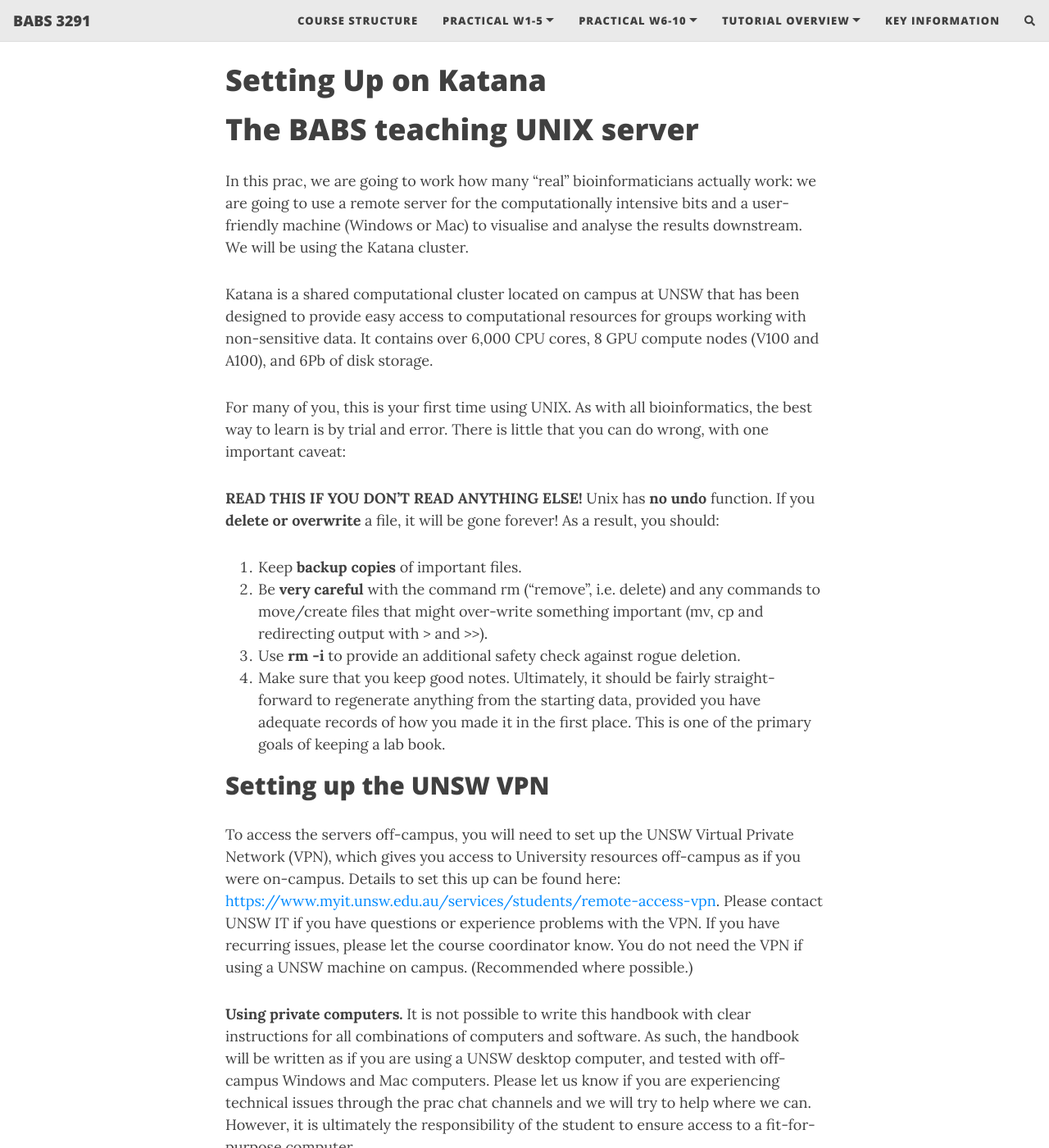
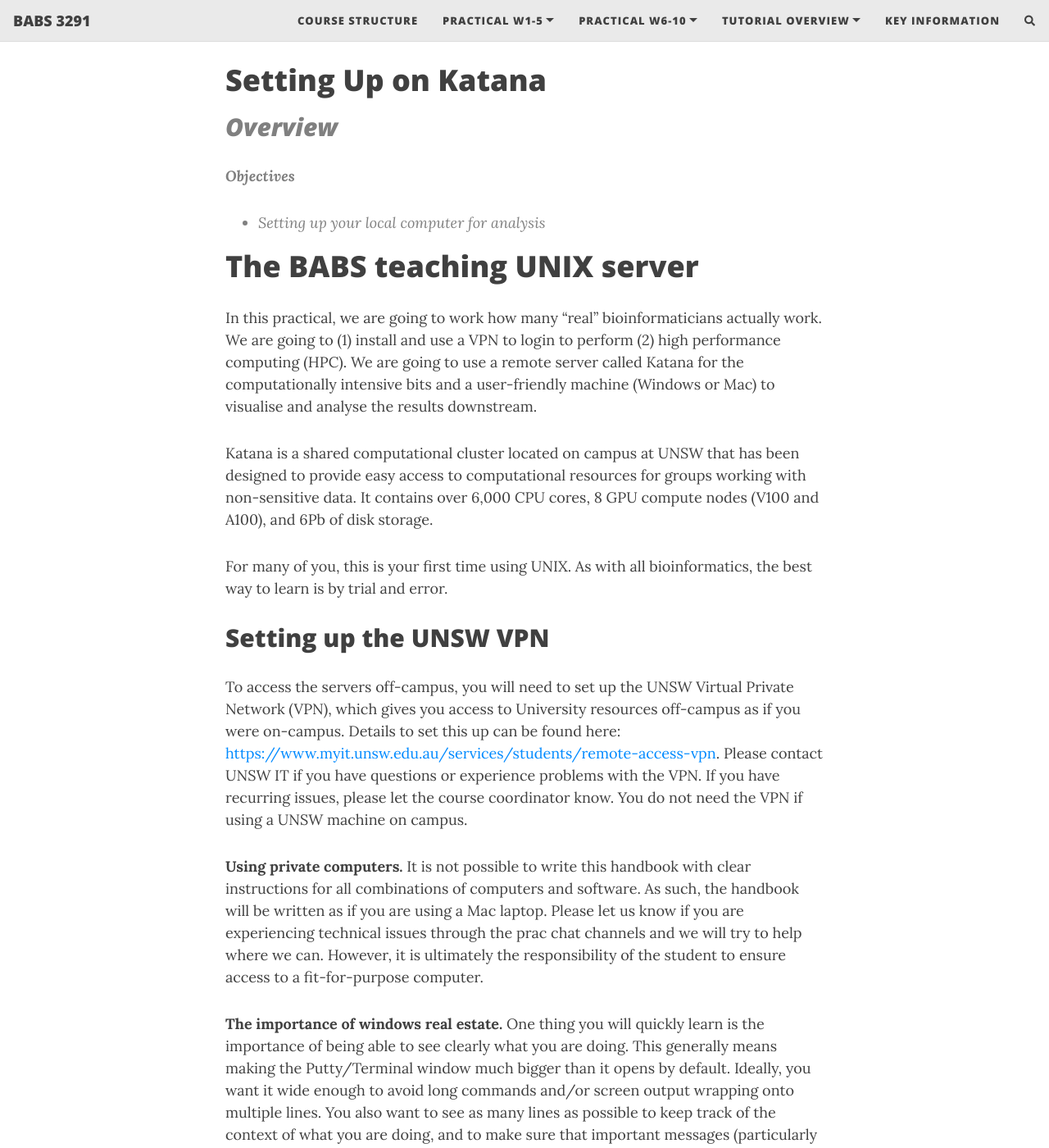
Before and after one commit to theheking/babs-rna-seq-2024, a Jekyll site: the page built from practical_overview/Week1A_SettingUpOnKatana.md, in a window 1280 px wide and 1400 px high, scrolled down 364 px. Shown: the whole window at 82% size. Built offline with Jekyll 4.4.1, drawn with Linux system fonts in a browser that asks for light colours; nearby versions of some CDN libraries; comment, search, counter and statistics services are not loaded; some of the changed text lies outside the part shown.

Commit message:
Update Week1A_SettingUpOnKatana.md

````diff
--- a/practical_overview/Week1A_SettingUpOnKatana.md
+++ b/practical_overview/Week1A_SettingUpOnKatana.md
@@ -5,40 +5,65 @@ title: Week 1A Intro to Shell - Setting Up on Katana
 
 Setting Up on Katana
 =====================
+
+> Overview
+> --------
+>
+> **Objectives**
+>
+> *   Setting up your local computer for analysis
+>
+
+
+
 # The BABS teaching UNIX server
 
-In this prac, we are going to work how many "real" bioinformaticians actually work: we are going to use a remote server for the computationally intensive bits and a user-friendly machine (Windows or Mac) to visualise and analyse the results downstream. We will be using the Katana cluster.
+In this practical, we are going to work how many "real" bioinformaticians actually work. We are going to (1) install and use a VPN to login to perform (2) high performance computing (HPC). We are going to use a remote server called Katana for the computationally intensive bits and a user-friendly machine (Windows or Mac) to visualise and analyse the results downstream.
 
 Katana is a shared computational cluster located on campus at UNSW that has been designed to provide easy access to computational resources for groups working with non-sensitive data. It contains over 6,000 CPU cores, 8 GPU compute nodes (V100 and A100), and 6Pb of disk storage.
 
-For many of you, this is your first time using UNIX. As with all bioinformatics, the best way to learn is by trial and error. There is little that you can do wrong, with one important caveat:
-
-**READ THIS IF YOU DON'T READ ANYTHING ELSE!**
- Unix has  **no undo**  function. If you  **delete or overwrite**  a file, it will be gone forever! As a result, you should:
- 1.    Keep  **backup copies**  of important files.
- 2.    Be  **very careful**  with the command rm ("remove", i.e. delete) and any commands to move/create files that might over-write something important (mv, cp and redirecting output with \> and \>\>).
- 3.    Use  **rm -i**  to provide an additional safety check against rogue deletion.
- 4.     Make sure that you keep good notes. Ultimately, it should be fairly straight-forward to regenerate anything from the starting data, provided you have adequate records of how you made it in the first place. This is one of the primary goals of keeping a lab book.
+For many of you, this is your first time using UNIX. As with all bioinformatics, the best way to learn is by trial and error.
 
 ## Setting up the UNSW VPN
-
-To access the servers off-campus, you will need to set up the UNSW Virtual Private Network (VPN), which gives you access to University resources off-campus as if you were on-campus. Details to set this up can be found here: [https://www.myit.unsw.edu.au/services/students/remote-access-vpn](https://www.myit.unsw.edu.au/services/students/remote-access-vpn). Please contact UNSW IT if you have questions or experience problems with the VPN. If you have recurring issues, please let the course coordinator know. You do not need the VPN if using a UNSW machine on campus. (Recommended where possible.)
+To access the servers off-campus, you will need to set up the UNSW Virtual Private Network (VPN), which gives you access to University resources off-campus as if you were on-campus. Details to set this up can be found here: [https://www.myit.unsw.edu.au/services/students/remote-access-vpn](https://www.myit.unsw.edu.au/services/students/remote-access-vpn). Please contact UNSW IT if you have questions or experience problems with the VPN. If you have recurring issues, please let the course coordinator know. You do not need the VPN if using a UNSW machine on campus.
 
 **Using private computers.**
-It is not possible to write this handbook with clear instructions for all combinations of computers and software. As such, the handbook will be written as if you are using a UNSW desktop computer, and tested with off-campus Windows and Mac computers. Please let us know if you are experiencing technical issues through the prac chat channels and we will try to help where we can. However, it is ultimately the responsibility of the student to ensure access to a fit-for-purpose computer.
+It is not possible to write this handbook with clear instructions for all combinations of computers and software. As such, the handbook will be written as if you are using a Mac laptop. Please let us know if you are experiencing technical issues through the prac chat channels and we will try to help where we can. However, it is ultimately the responsibility of the student to ensure access to a fit-for-purpose computer.
 
 **The importance of windows real estate.**
- One thing you will quickly learn is the importance of being able to see clearly what you are doing. This generally means making the Putty/Terminal window much bigger than it opens by default. Ideally, you want it wide enough to avoid long commands and/or screen output wrapping onto multiple lines. You also want to see as many lines as possible to keep track of the context of what you are doing, and to make sure that important messages (particularly errors) do not disappear off the top of the screen. The precise way to resize your window will depend on your computer/software combination, but seek some advice during a prac session if you cannot find out how to do it.
+One thing you will quickly learn is the importance of being able to see clearly what you are doing. This generally means making the Putty/Terminal window much bigger than it opens by default. Ideally, you want it wide enough to avoid long commands and/or screen output wrapping onto multiple lines. You also want to see as many lines as possible to keep track of the context of what you are doing, and to make sure that important messages (particularly errors) do not disappear off the top of the screen. The precise way to resize your window will depend on your computer/software combination, but seek some advice during a prac session if you cannot find out how to do it.
 
 **NOTE:** You will also find life easier with a bigger monitor – use the biggest screen/resolution that you can, especially when working with anything graphical.
 
+
 ## Logging on to the system
+You need to follow different methods of logging on depending on the operating system and computer.
 
-You log on to the server using your **zID** and **zPass** and a program that lets you connect via a "secure shell (SSH)". On UNSW machines, we use a program called **Putty**. It's a free, standalone executable that you can download from https://www.putty.org/, or copy a downloaded version onto a windows computer and it should run fine. You If you use a Mac, you simply need to open the **Terminal**. Terminal is generally found in the "Other" folder in Launchpad, or just search for "Terminal" with Spotlight. Once open, **Keep in Dock** for handy future access.
+
+### Logging on from Mac OSX
+
+If you use a Mac, you simply need to open the **Terminal**. Terminal is generally found in the "Other" folder in Launchpad, or just search for "Terminal" with Spotlight. Once open, **Keep in Dock** for handy future access. You log on to the server using your **zID** and **zPass** and a program that lets you connect via a "secure shell (SSH)".
+
+To log on from Mac OSX (or a UNIX machine), open the Terminal and type at the prompt (replacing zID with your own **zID** ):
+
+```
+$ ssh zID@katana.restech.unsw.edu.au
+```
+
+Enter your **zPass** when prompted. (If it doesn't work, check that you replaced zID with your own **zID**!)
+
+### Logging on from Windows OS
+Recent
+
+
+
+**Logging on from outside UNSW.**
+ Remember that to log on from outside UNSW, you will need to connect to the university virtual private network (VPN). See https://www.myit.unsw.edu.au/services/students/remote-access-vpn for more information.
+
+
 
 ### Logging on the server with putty
-
-On a UNSW machine, Putty is available from the start menu under PuTTY. This will open up the main putty window. In the **Host Name** box type: katana.restech.unsw.edu.au. To save yourself having to type this again, you can **Save** the session as BABS3291 and later **Load** it. (If you change terminal settings, you can save these too.)
+On UNSW machines, we use a program called **Putty**. On a UNSW machine, Putty is available from the start menu under PuTTY. This will open up the main putty window. In the **Host Name** box type: katana.restech.unsw.edu.au. To save yourself having to type this again, you can **Save** the session as BABS3291 and later **Load** it. (If you change terminal settings, you can save these too.)
 
 ![img](../assets/img/1.png)
 ![images](../assets/img/2.png)
@@ -64,18 +89,6 @@ To log off the server, simply close the Putty window or type:
 $ exit
 ```
 
-### Logging on from Mac OSX
-
-To log on from Mac OSX (or a UNIX machine), open the Terminal and type at the prompt (replacing zID with your own **zID** ):
-
-```
-$ ssh zID@katana.restech.unsw.edu.au
-```
-
-Enter your **zPass** when prompted. (If it doesn't work, check that you replaced zID with your own **zID**!)
-
-**Logging on from outside UNSW.**
- Remember that to log on from outside UNSW, you will need to connect to the university virtual private network (VPN). See https://www.myit.unsw.edu.au/services/students/remote-access-vpn for more information.
 
 ### What happens if the server fails?
 
@@ -98,5 +111,13 @@ If you have any extra time here are a couple of things to do to make your login
 2) Form a symbolic link for your scratch location. This means that instead of having to write out the entire location, you can have a fake folder (https://www.faqforge.com/linux/create-shortcuts-in-linux-symbolic-links/)
 3) Edit your bashrc file (this is more complicated and not recommended until you are comfortable with UNIX) (https://docs.rc.fas.harvard.edu/kb/editing-your-bashrc/)
 
+There is little that you can do wrong, with one important caveat:
+**READ THIS IF YOU DON'T READ ANYTHING ELSE!**
+ Unix has  **no undo**  function. If you  **delete or overwrite**  a file, it will be gone forever! As a result, you should:
+ 1.    Keep  **backup copies**  of important files.
+ 2.    Be  **very careful**  with the command rm ("remove", i.e. delete) and any commands to move/create files that might over-write something important (mv, cp and redirecting output with \> and \>\>).
+ 3.    Use  **rm -i**  to provide an additional safety check against rogue deletion.
+ 4.     Make sure that you keep good notes. Ultimately, it should be fairly straight-forward to regenerate anything from the starting data, provided you have adequate records of how you made it in the first place. This is one of the primary goals of keeping a lab book.
+
 
 Adapted from Handbook by RJ Ewdards
````
